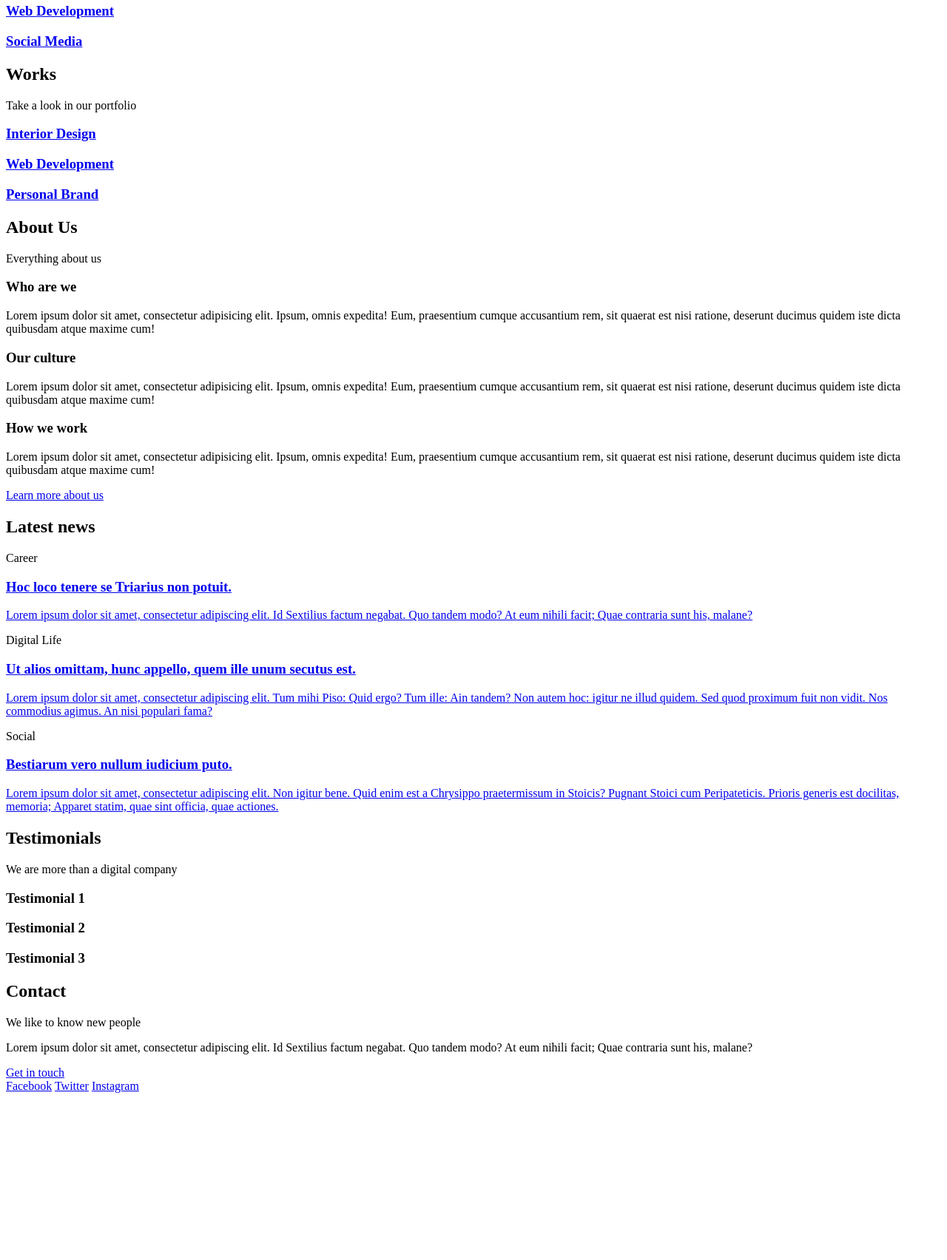
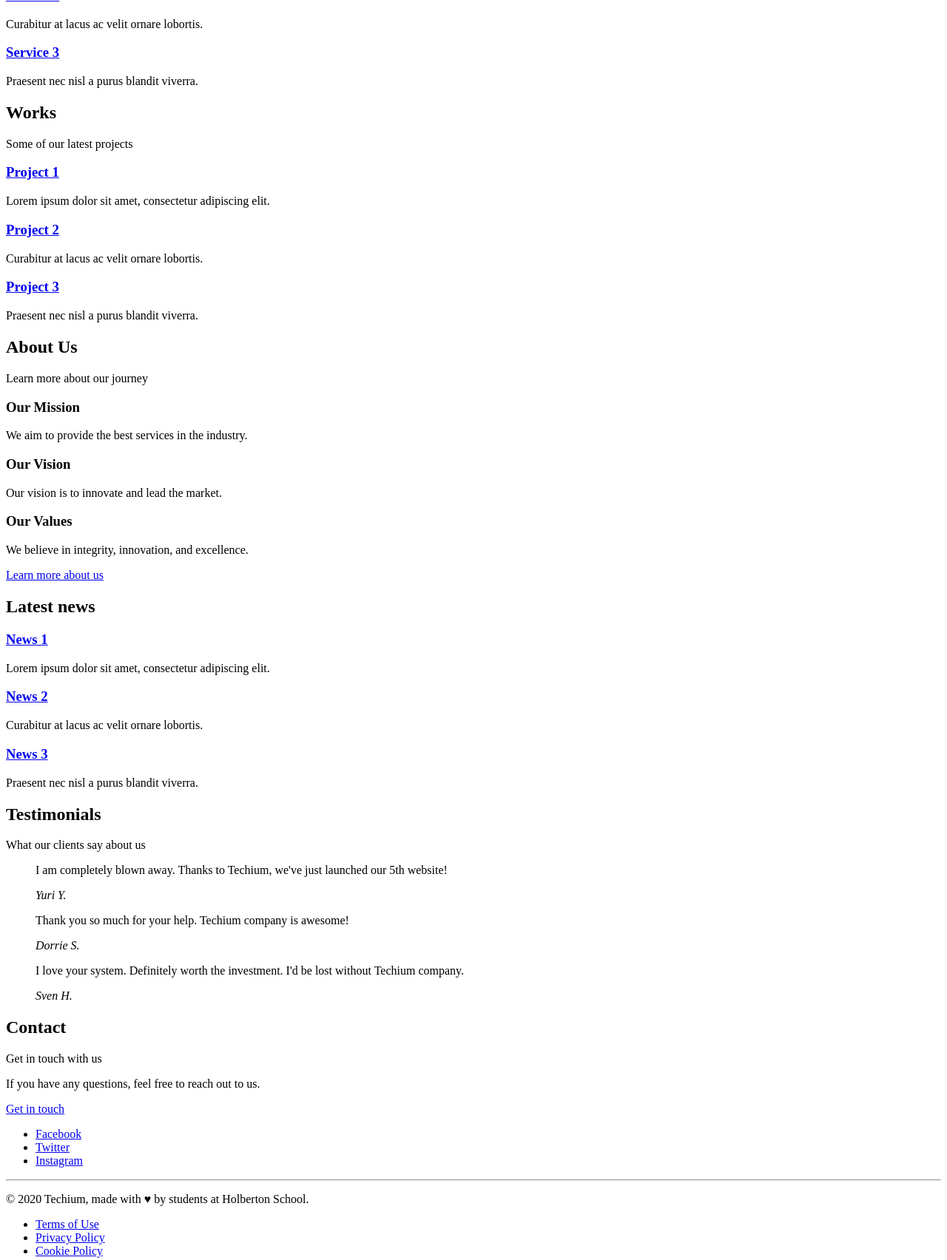
Before and after one commit to mrzakaria010101001011100/alx-frontend, a plain HTML site: page 0x00-html_advanced/23-index.html in a window 1280 px wide. Shown: the part 451-2155 px from the top of the page at 74% size. Before the commit the page ends 1937 px from the top, so only its background shows below. Drawn offline with Linux system fonts and the light colour scheme.

Commit message:
advance_HTMLv5

```diff
--- a/0x00-html_advanced/23-index.html
+++ b/0x00-html_advanced/23-index.html
@@ -2,45 +2,37 @@
 <html lang="en" dir="ltr">
     <head>
         <meta charset="utf-8">
-        <meta name="viewport" content="width=device-width, initial-scale=1.0, viewport-fit=cover">
+        <meta name="viewport" width="device-width, initial-scale=1.0" viewport-fit="cover">
         <title>Homepage - Techium</title>
         <meta name="description" content="Techium is a digital agency">
         <link rel="icon" href="favicon.ico" type="image/x-icon">
         <link rel="icon" href="favicon.png" type="image/png">
     </head>
     <body>
-
         <!-- Header -->
         <header>
             <div>
-                <div>
-                    <a href="/">
-                        <span>Techium</span>
-                    </a>
-                </div>
+                <a href="/"><span>Techium</span></a>
                 <nav>
-                    <a href="/">Home</a>
-                    <a href="#services">Services</a>
-                    <a href="#works">Works</a>
-                    <a href="#about">About</a>
-                    <a href="#latest_news">Latest news</a>
-                    <a href="#testimonials">Testimonials</a>
-                    <a href="#contact">Contact</a>
+                    <ul>
+                        <li><a href="/">Home</a></li>
+                        <li><a href="#services">Services</a></li>
+                        <li><a href="#works">Works</a></li>
+                        <li><a href="about.html">About</a></li>
+                        <li><a href="latest_news.html">Latest news</a></li>
+                        <li><a href="#testimonials">Testimonials</a></li>
+                        <li><a href="contact.html">Contact</a></li>
+                    </ul>
                 </nav>
             </div>
         </header>
 
         <!-- Main -->
         <main>
-            <div>
-                <h1>Homepage</h1>
-
             <!-- Hero section -->
             <section id="hero">
-                    <div>
-                        <h2>We help you build your brand!</h2>
-                        <a href="#" class="btn">Get started</a>
-                    </div>
+                <h1>Welcome to Techium</h1>
+                <a href="#">Get started</a>
             </section>
 
             <!-- Services section -->
@@ -48,15 +40,21 @@
                 <div>
                     <header>
                         <h2>Services</h2>
-                            <p>We work with you</p>
+                        <p>We offer a wide range of digital services</p>
                     </header>
                     <div>
-                            <a href="#"><h3>Design & Concept</h3></a>
-                            <a href="#"><h3>Digital Strategy</h3></a>
-                            <a href="#"><h3>Content Strategy</h3></a>
-                            <a href="#"><h3>UX Design</h3></a>
-                            <a href="#"><h3>Web Development</h3></a>
-                            <a href="#"><h3>Social Media</h3></a>
+                        <article>
+                            <h3><a href="#">Service 1</a></h3>
+                            <p>Lorem ipsum dolor sit amet, consectetur adipiscing elit.</p>
+                        </article>
+                        <article>
+                            <h3><a href="#">Service 2</a></h3>
+                            <p>Curabitur at lacus ac velit ornare lobortis.</p>
+                        </article>
+                        <article>
+                            <h3><a href="#">Service 3</a></h3>
+                            <p>Praesent nec nisl a purus blandit viverra.</p>
+                        </article>
                     </div>
                 </div>
             </section>
@@ -66,18 +64,21 @@
                 <div>
                     <header>
                         <h2>Works</h2>
-                            <p>Take a look in our portfolio</p>
+                        <p>Some of our latest projects</p>
                     </header>
                     <div>
-                            <a href="#"><article>
-                                <h3>Interior Design</h3>
-                            </article></a>
-                            <a href="#"><article>
-                                <h3>Web Development</h3>
-                            </article></a>
-                            <a href="#"><article>
-                                <h3>Personal Brand</h3>
-                            </article></a>
+                        <article>
+                            <h3><a href="#">Project 1</a></h3>
+                            <p>Lorem ipsum dolor sit amet, consectetur adipiscing elit.</p>
+                        </article>
+                        <article>
+                            <h3><a href="#">Project 2</a></h3>
+                            <p>Curabitur at lacus ac velit ornare lobortis.</p>
+                        </article>
+                        <article>
+                            <h3><a href="#">Project 3</a></h3>
+                            <p>Praesent nec nisl a purus blandit viverra.</p>
+                        </article>
                     </div>
                 </div>
             </section>
@@ -87,42 +88,39 @@
                 <div>
                     <header>
                         <h2>About Us</h2>
-                            <p>Everything about us</p>
+                        <p>Learn more about our journey</p>
                     </header>
                     <div>
-                            <h3>Who are we</h3>
-                            <p>Lorem ipsum dolor sit amet, consectetur adipisicing elit. Ipsum, omnis expedita! Eum, praesentium cumque accusantium rem, sit quaerat est nisi ratione, deserunt ducimus quidem iste dicta quibusdam atque maxime cum!</p>
-                            <h3>Our culture</h3>
-                            <p>Lorem ipsum dolor sit amet, consectetur adipisicing elit. Ipsum, omnis expedita! Eum, praesentium cumque accusantium rem, sit quaerat est nisi ratione, deserunt ducimus quidem iste dicta quibusdam atque maxime cum!</p>
-                            <h3>How we work</h3>
-                            <p>Lorem ipsum dolor sit amet, consectetur adipisicing elit. Ipsum, omnis expedita! Eum, praesentium cumque accusantium rem, sit quaerat est nisi ratione, deserunt ducimus quidem iste dicta quibusdam atque maxime cum!</p>
-                            <a href="about.html" class="btn">Learn more about us</a>
+                        <h3>Our Mission</h3>
+                        <p>We aim to provide the best services in the industry.</p>
+                        <h3>Our Vision</h3>
+                        <p>Our vision is to innovate and lead the market.</p>
+                        <h3>Our Values</h3>
+                        <p>We believe in integrity, innovation, and excellence.</p>
                     </div>
+                    <a href="about.html">Learn more about us</a>
                 </div>
             </section>
 
             <!-- Latest news section -->
-                <section id="latest_news">
+            <section id="latest-news">
                 <div>
                     <header>
                         <h2>Latest news</h2>
                     </header>
                     <div>
-                            <p>Career</p>
-                            <a href="#"><article>
-                                <h3>Hoc loco tenere se Triarius non potuit.</h3>
-                                <p>Lorem ipsum dolor sit amet, consectetur adipiscing elit. Id Sextilius factum negabat. Quo tandem modo? At eum nihili facit; Quae contraria sunt his, malane?</p>
-                            </article></a>
-                            <p>Digital Life</p>
-                            <a href="#"><article>
-                                <h3>Ut alios omittam, hunc appello, quem ille unum secutus est.</h3>
-                                <p>Lorem ipsum dolor sit amet, consectetur adipiscing elit. Tum mihi Piso: Quid ergo? Tum ille: Ain tandem? Non autem hoc: igitur ne illud quidem. Sed quod proximum fuit non vidit. Nos commodius agimus. An nisi populari fama?</p>
-                            </article></a>
-                            <p>Social</p>
-                            <a href="#"><article>
-                                <h3>Bestiarum vero nullum iudicium puto.</h3>
-                                <p>Lorem ipsum dolor sit amet, consectetur adipiscing elit. Non igitur bene. Quid enim est a Chrysippo praetermissum in Stoicis? Pugnant Stoici cum Peripateticis. Prioris generis est docilitas, memoria; Apparet statim, quae sint officia, quae actiones.</p>
-                            </article></a>
+                        <article>
+                            <h3><a href="#">News 1</a></h3>
+                            <p>Lorem ipsum dolor sit amet, consectetur adipiscing elit.</p>
+                        </article>
+                        <article>
+                            <h3><a href="#">News 2</a></h3>
+                            <p>Curabitur at lacus ac velit ornare lobortis.</p>
+                        </article>
+                        <article>
+                            <h3><a href="#">News 3</a></h3>
+                            <p>Praesent nec nisl a purus blandit viverra.</p>
+                        </article>
                     </div>
                 </div>
             </section>
@@ -132,18 +130,21 @@
                 <div>
                     <header>
                         <h2>Testimonials</h2>
-                            <p>We are more than a digital company</p>
+                        <p>What our clients say about us</p>
                     </header>
                     <div>
-                            <article>
-                                <h3>Testimonial 1</h3>
-                            </article>
-                            <article>
-                                <h3>Testimonial 2</h3>
-                            </article>
-                            <article>
-                                <h3>Testimonial 3</h3>
-                            </article>
+                        <blockquote>
+                            <p>I am completely blown away. Thanks to Techium, we've just launched our 5th website!</p>
+                            <cite>Yuri Y.</cite>
+                        </blockquote>
+                        <blockquote>
+                            <p>Thank you so much for your help. Techium company is awesome!</p>
+                            <cite>Dorrie S.</cite>
+                        </blockquote>
+                        <blockquote>
+                            <p>I love your system. Definitely worth the investment. I'd be lost without Techium company.</p>
+                            <cite>Sven H.</cite>
+                        </blockquote>
                     </div>
                 </div>
             </section>
@@ -153,23 +154,33 @@
                 <div>
                     <header>
                         <h2>Contact</h2>
-                            <p>We like to know new people</p>
+                        <p>Get in touch with us</p>
                     </header>
                     <div>
-                            <p>Lorem ipsum dolor sit amet, consectetur adipiscing elit. Id Sextilius factum negabat. Quo tandem modo? At eum nihili facit; Quae contraria sunt his, malane?</p>
-                            <a href="contact.html" class="btn">Get in touch</a>
+                        <p>If you have any questions, feel free to reach out to us.</p>
                     </div>
+                    <a href="contact.html">Get in touch</a>
                 </div>
             </section>
-            </div>
         </main>
 
         <!-- Footer -->
         <footer>
             <div>
-                <a href="https://www.facebook.com/HolbertonSchool/" target="_blank">Facebook</a>
-                <a href="https://twitter.com/holbertonschool" target="_blank">Twitter</a>
-                <a href="https://www.instagram.com/holbertonschool/" target="_blank">Instagram</a>
+                <ul>
+                    <li><a href="https://www.facebook.com/HolbertonSchool/">Facebook</a></li>
+                    <li><a href="https://twitter.com/holbertonschool">Twitter</a></li>
+                    <li><a href="https://www.instagram.com/holbertonschool/">Instagram</a></li>
+                </ul>
+            </div>
+            <hr>
+            <p>© 2020 Techium, made with ♥ by students at Holberton School.</p>
+            <div>
+                <ul>
+                    <li><a href="#">Terms of Use</a></li>
+                    <li><a href="#">Privacy Policy</a></li>
+                    <li><a href="#">Cookie Policy</a></li>
+                </ul>
             </div>
         </footer>
     </body>
```
Lines whose indentation alone changed are shown as unchanged.
